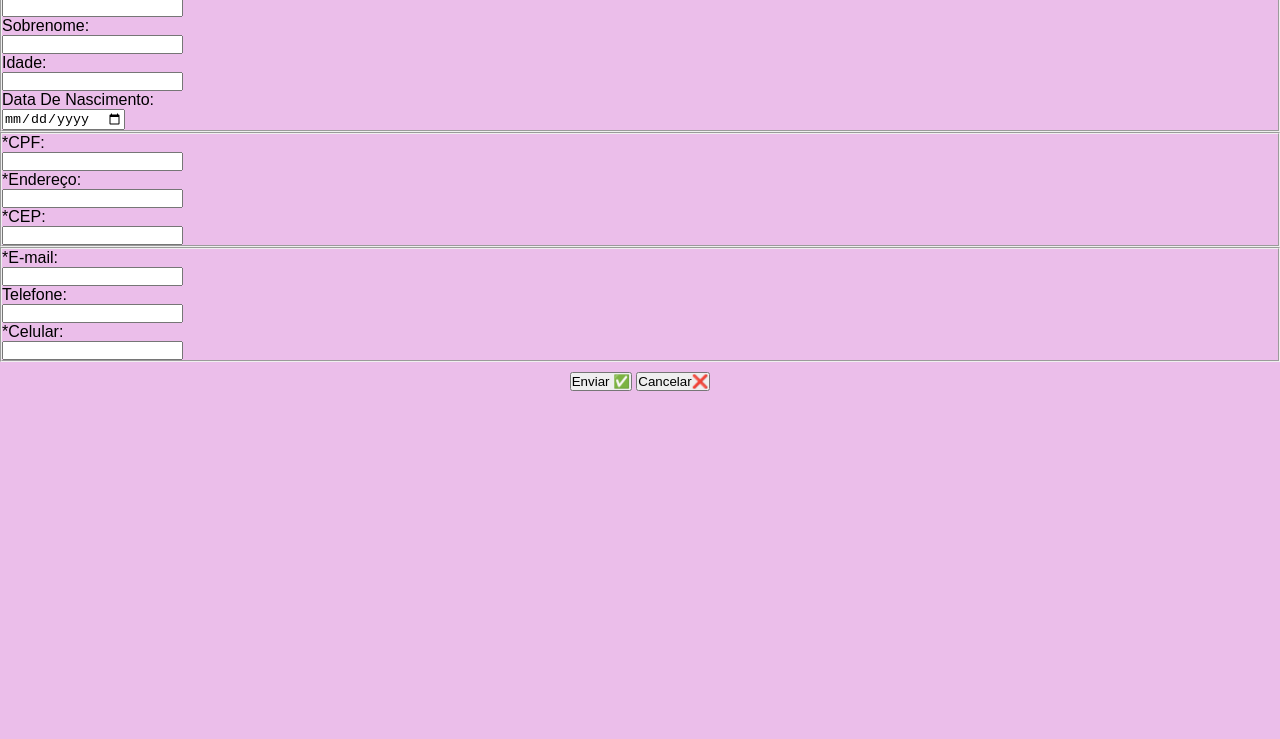
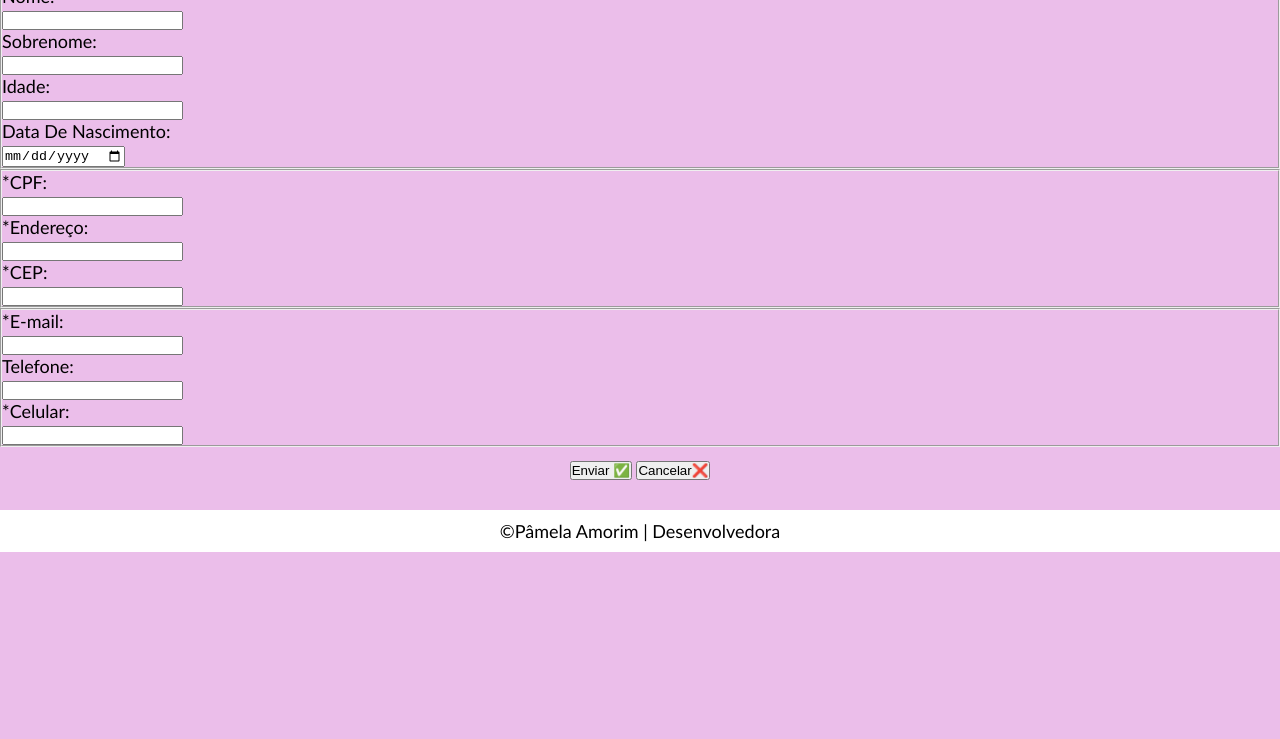
Before and after one commit to Pamelaamo/form, a plain HTML site: page index.html in a window 1280 px wide. Shown: the part 61-800 px from the top of the page. Drawn offline with Linux system fonts and the light colour scheme.

Commit message:
atualizando  1.4

```diff
--- a/estilo.css
+++ b/estilo.css
@@ -6,11 +6,8 @@
 
 body {
     background-color: rgba(207, 93, 203, 0.397);
-    font-family: Arial, "Helvetica Neue", Helvetica, sans-serif;
-}
-
-fieldset {
-    margin: auto;
+    font-family: 'Trebuchet MS', 'Lucida Sans Unicode', 'Lucida Grande', 'Lucida Sans', Arial, sans-serif;
+    font-size: 18px;
 }
 
 h1 {
@@ -24,3 +21,12 @@ h1 {
     top: 10px;
 
 }
+
+footer {
+    text-align: center;
+    position: relative;
+    top: 40px;
+    background-color: white;
+    padding: 10px;
+    font-family: 'Trebuchet MS', 'Lucida Sans Unicode', 'Lucida Grande', 'Lucida Sans', Arial, sans-serif;
+}
--- a/index.html
+++ b/index.html
@@ -59,6 +59,9 @@
 
         </form>
 
+        <footer>
+            &copy;Pâmela Amorim | Desenvolvedora
+        </footer>
     </main>
 
 </body>
```
